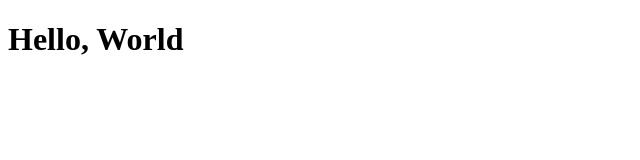
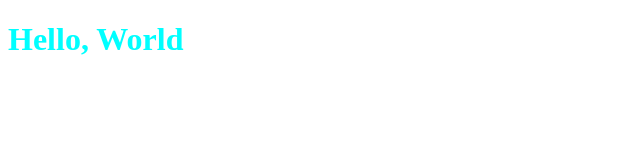
Before and after one commit to NotFunkyToken/my-website, a plain HTML site: page index.html in a window 1280 px wide. Shown: the whole page, without its empty margins (0-640 px from the left). Drawn offline with Linux system fonts and the light colour scheme.

Commit message:
Update index.html

```diff
--- a/index.html
+++ b/index.html
@@ -4,6 +4,6 @@
     <title>Hello World</title>
   </head>
   <body>
-    <h1>Hello, World</h1>
+    <h1 style="color:#00FFFF;">Hello, World</h1>
   </body>
 </html>
```
